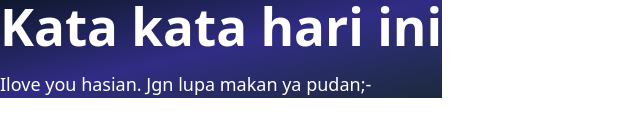
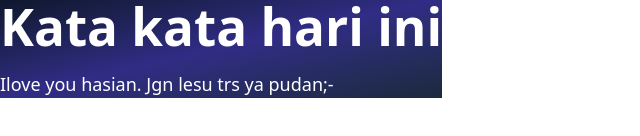
Before and after one commit to wandisng42/belajar-web-react, a React (Vite) app: page /faq in a window 1280 px wide. Shown: the part 352-488 px from the top of the page, without its empty margins (0-640 px from the left). Built offline with nearby package versions, Linux system fonts and the light colour scheme.

Commit message:
menambahkan data user

```diff
--- a/src/pages/faq.jsx
+++ b/src/pages/faq.jsx
@@ -4,7 +4,7 @@
   return (
     <div className="bg-linear-to-br from-slate-900 via-indigo-900 to-slate-800 text-white">
       <h1 className="text-3xl font-bold mb-4">Kata kata hari ini</h1>
-      <p className="text-lg">Ilove you hasian. Jgn lupa makan ya pudan;-</p>
+      <p className="text-lg">Ilove you hasian. Jgn lesu trs ya pudan;-</p>
     </div>
   );
 }
```
